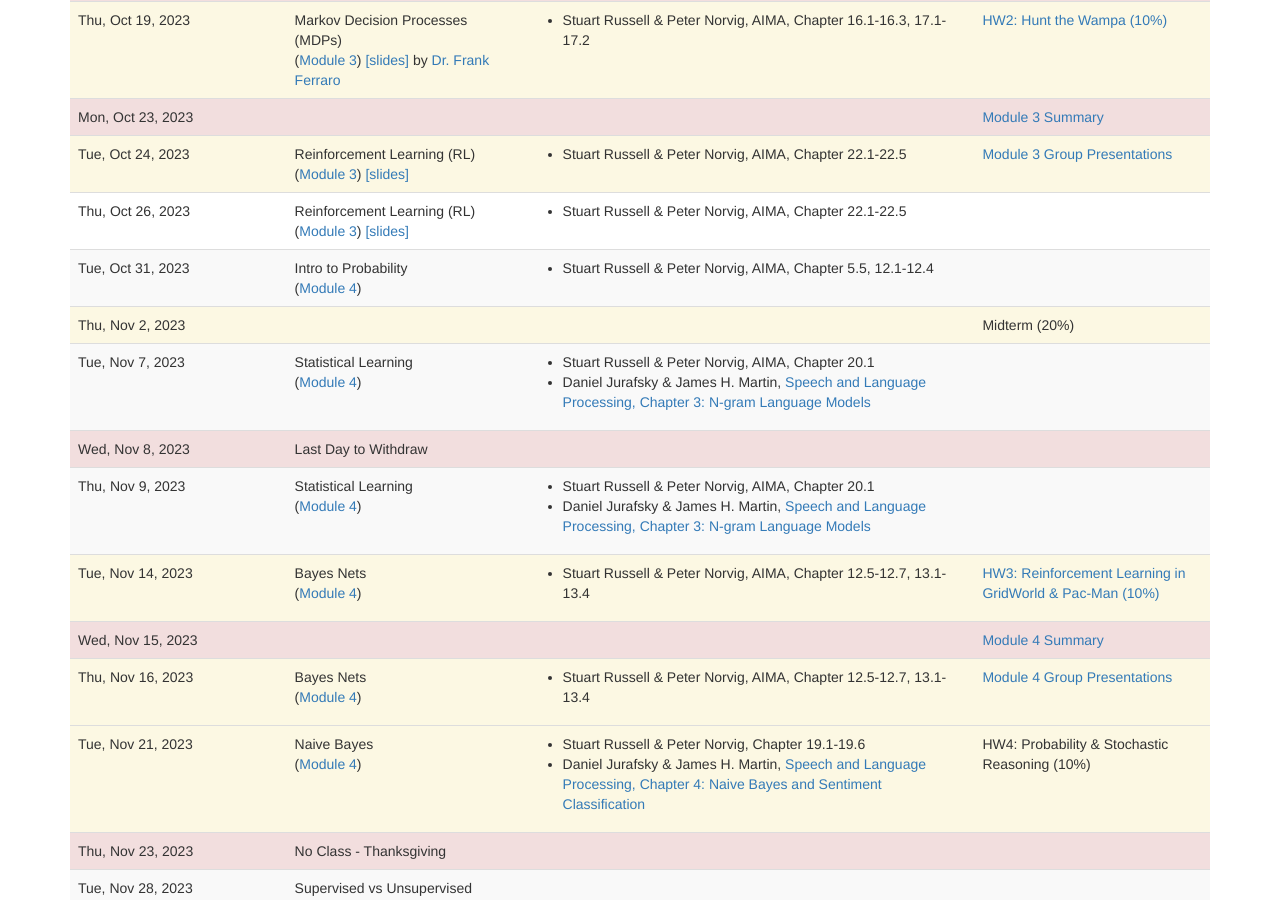
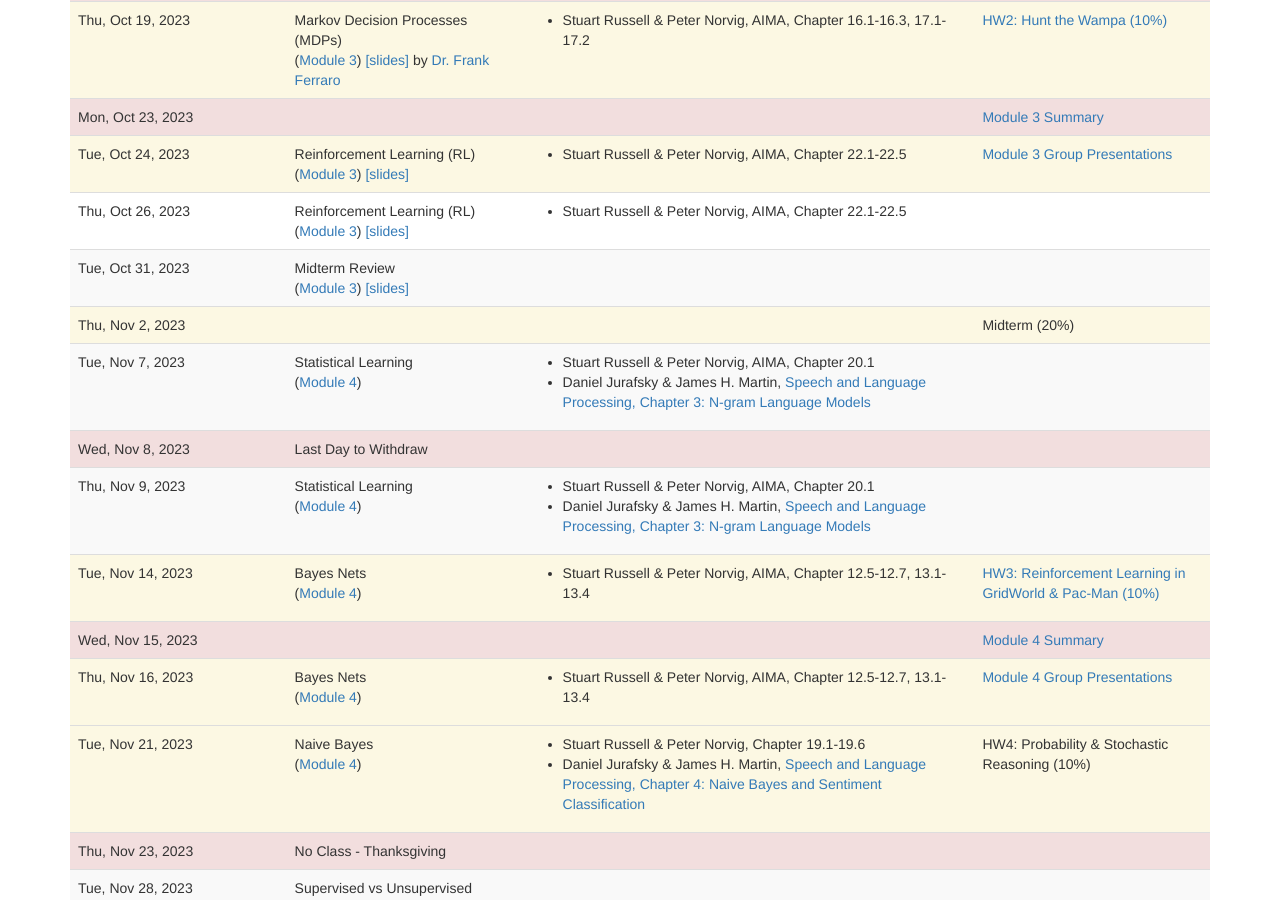
Before and after one commit to lara-martin/Principles-of-AI, a Jekyll site: the page built from lectures.md, in a window 1280 px wide and 900 px high, scrolled down 1215 px. Built offline with Jekyll 4.4.1, drawn with Linux system fonts in a browser that asks for light colours; nearby versions of some CDN libraries; a script that is not in the unit is left out.

Commit message:
10/31 slides

```diff
--- a/_data/lectures.yaml
+++ b/_data/lectures.yaml
@@ -154,7 +154,8 @@
   slides: slides/23-10-26_Reinforcement-Learning-2.pdf
 -
   date: 2023-10-31
-  title: Intro to Probability
+  title: Midterm Review
+  slides: slides/23-10-31_Midterm-Review.pdf
 
 -
   date: 2023-11-02
```
